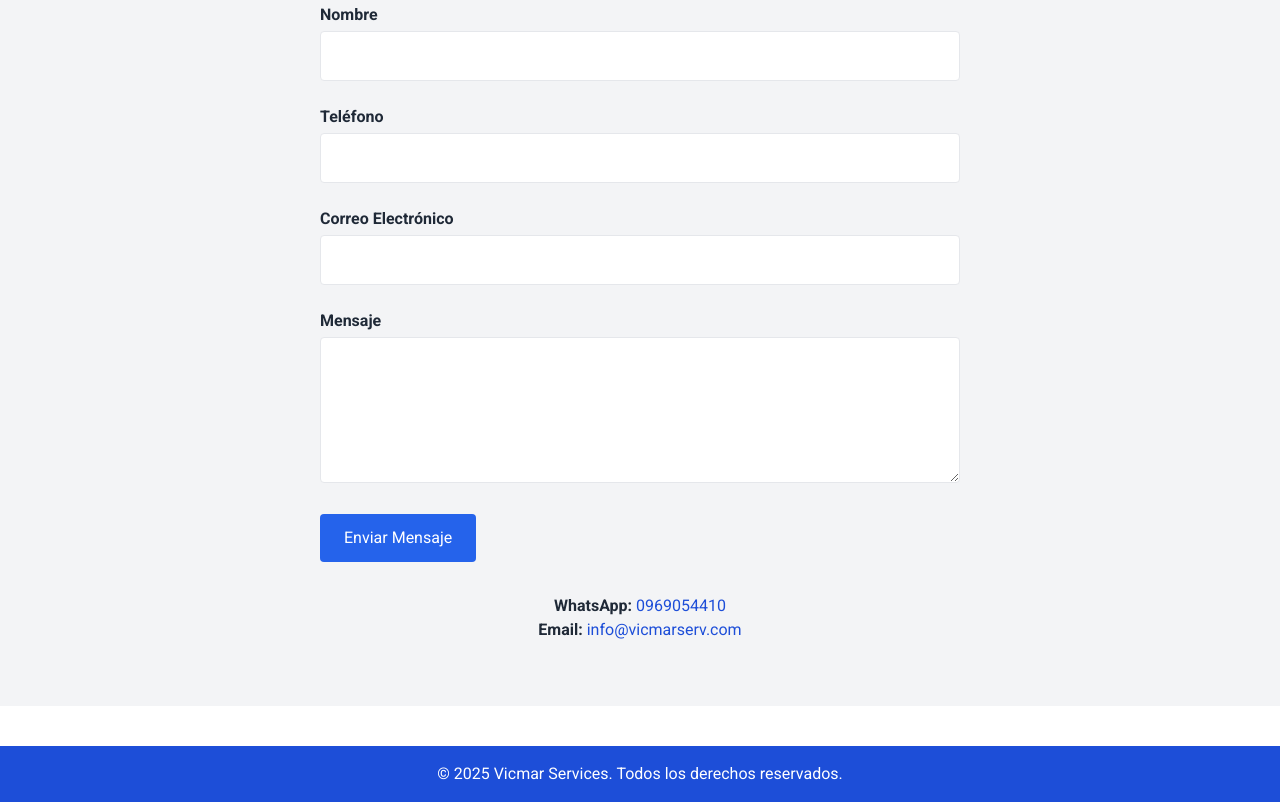
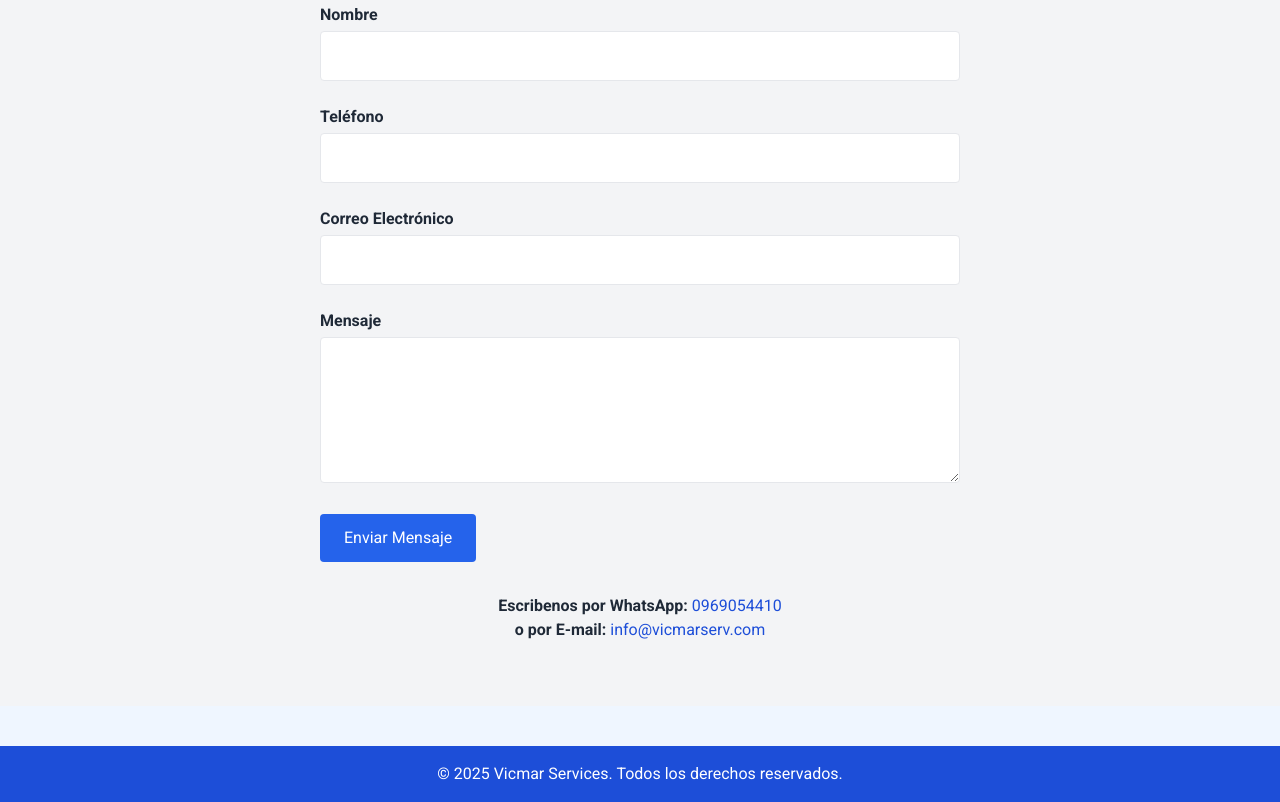
Before and after one commit to fcalvopi/vicmarserv-servicios, a plain HTML site: page index.html in a window 1280 px wide. Shown: the part 1113-1915 px from the top of the page. Drawn offline with nearby package versions, Linux system fonts and the light colour scheme.

Commit message:
Update index.html

```diff
--- a/index.html
+++ b/index.html
@@ -20,7 +20,7 @@
     body { font-family: 'Roboto', sans-serif; }
   </style>
 </head>
-<body class="bg-blue-30 text-gray-800">
+<body class="bg-blue-50 text-gray-800">
   <header class="bg-blue-700 text-white py-6 shadow">
   <div class="container mx-auto px-4 flex justify-between items-center">
     <div class="flex items-center space-x-4">
@@ -144,8 +144,8 @@
           <button type="submit" class="bg-blue-600 text-white px-6 py-3 rounded hover:bg-blue-500 transition">Enviar Mensaje</button>
         </form>
         <div class="mt-8 text-center">
-          <p><strong>WhatsApp:</strong> <a href="https://wa.me/593969054410" target="_blank" class="text-blue-700 hover:underline">0969054410</a></p>
-          <p><strong>Email:</strong> <a href="mailto:info@vicmarserv.com" class="text-blue-700 hover:underline">info@vicmarserv.com</a></p>
+          <p><strong>Escribenos por WhatsApp:</strong> <a href="https://wa.me/593969054410" target="_blank" class="text-blue-700 hover:underline">0969054410</a></p>
+          <p><strong>o por E-mail:</strong> <a href="mailto:info@vicmarserv.com" class="text-blue-700 hover:underline">info@vicmarserv.com</a></p>
         </div>
       </div>
     </section>
```
